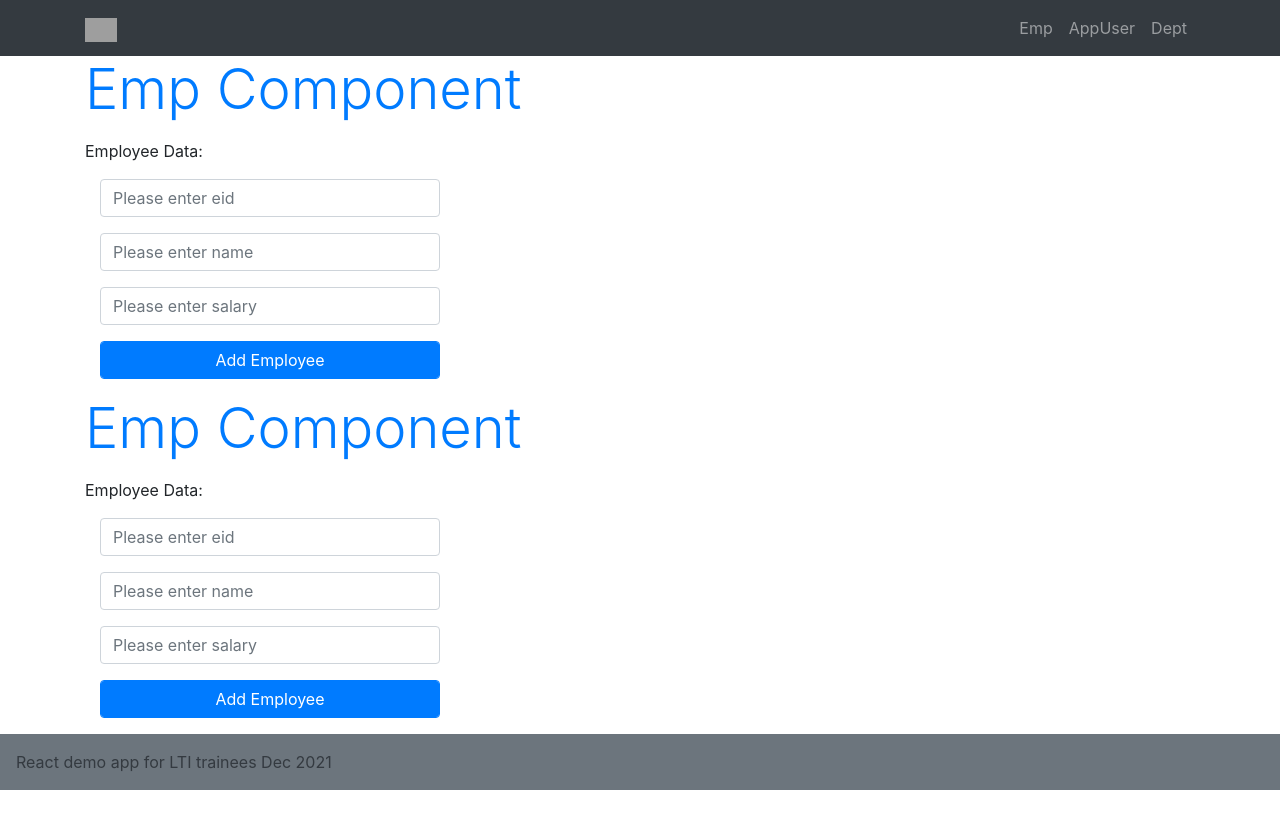
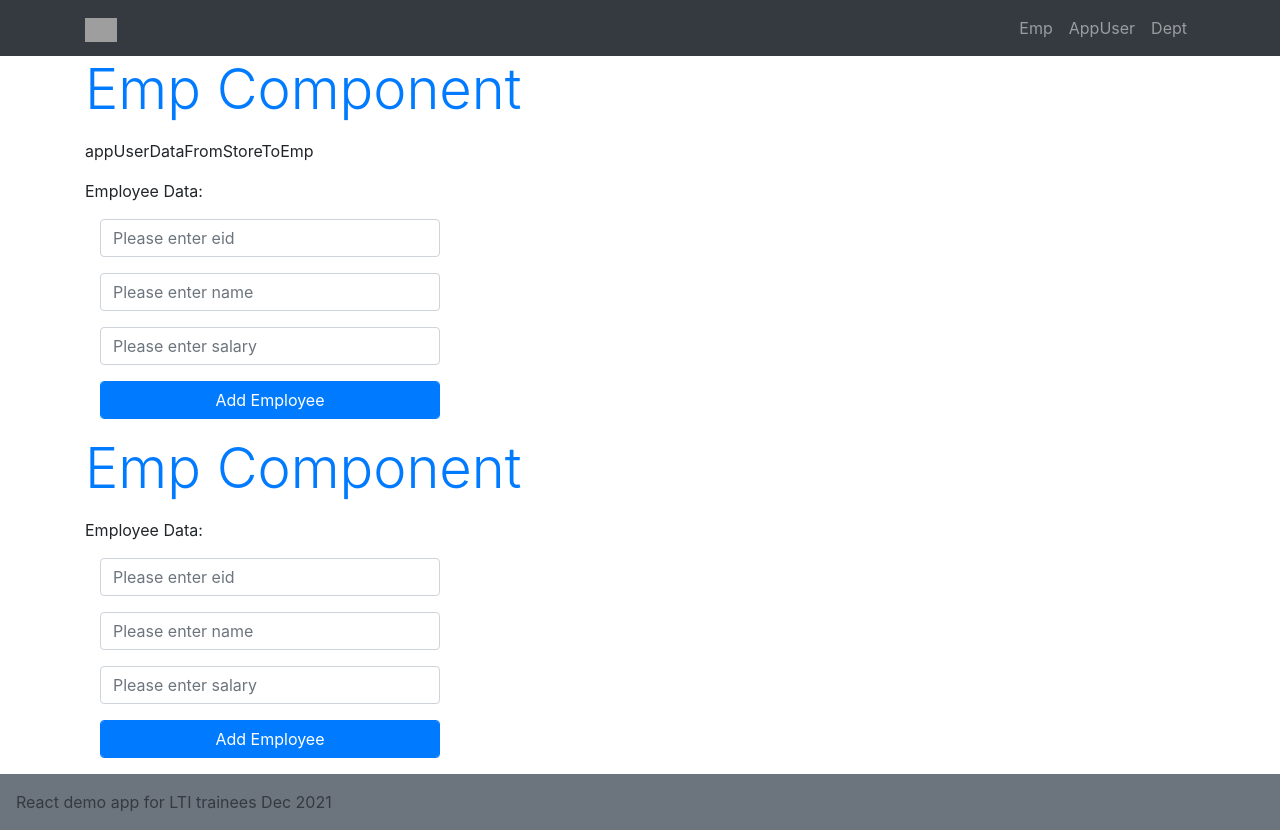
Before and after one commit to shridhar-javafsd/lti-react-demo, a React (Create React App) app: page /emp in a window 1280 px wide. Before the commit the page ends 800 px from the top, so only its background shows below. Built offline with nearby package versions, Linux system fonts and the light colour scheme; grey boxes are pictures that could not be loaded.

Commit message:
Update Emp.js

```diff
--- a/src/components/Emp.js
+++ b/src/components/Emp.js
@@ -1,9 +1,13 @@
 import { useEffect, useState } from "react";
+import { useSelector } from "react-redux";
 
 const Emp = () => {
 
     const [emp, setEmp] = useState({}); // object to store and display emp data
     const [empInput, setEmpInput] = useState({}); // object to capture emp data
+
+    const appUserDataFromStoreToEmp = useSelector((state) => state.appUser.appUserState);
+
     useEffect(() => {
         setEmp({ eid: '', firstName: '', salary: '' });
         setEmpInput({ eid: '', firstName: '', salary: '' });
@@ -26,6 +30,7 @@ const Emp = () => {
     return (
         <div className="container">
             <p className="display-4 text-primary">Emp Component</p>
+            <p> appUserDataFromStoreToEmp {appUserDataFromStoreToEmp.name} </p>
             <div>
                 <p>Employee Data: {emp.eid} {emp.firstName} {emp.salary} </p>
             </div>
```
